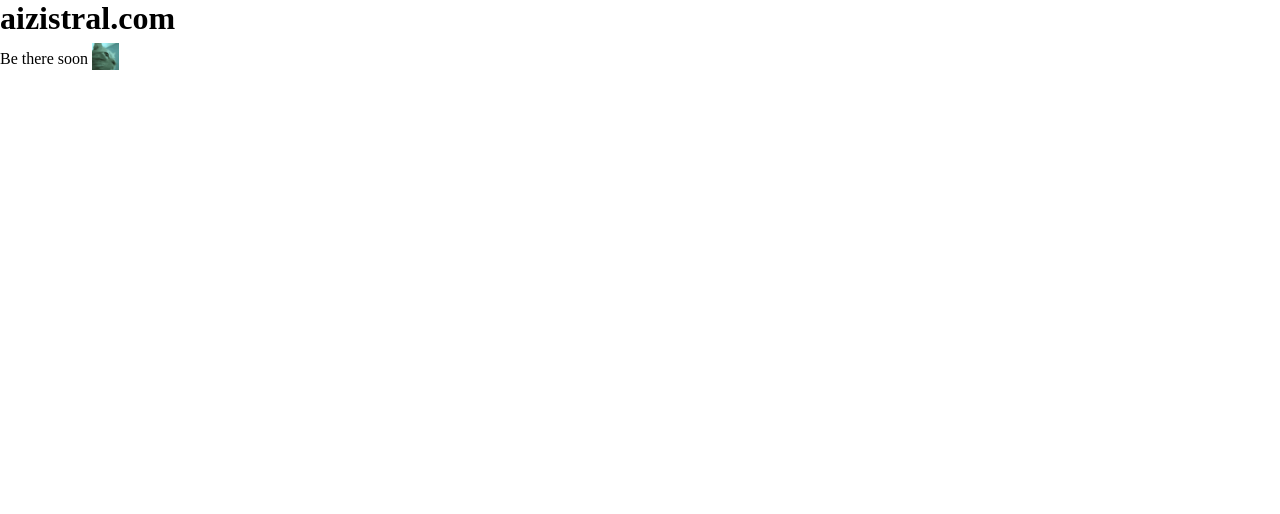
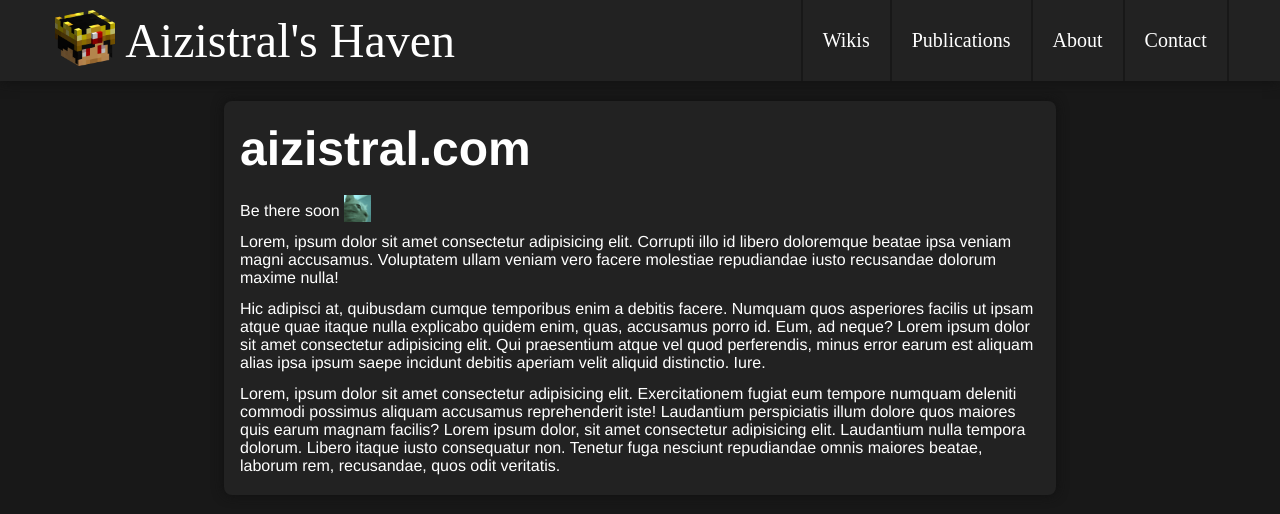
Before and after one commit to Aizistral-Studios/aizistral.com, a Jekyll site: the page built from index.html, in a window 1280 px wide. Shown: the top 514 px of the page. Built offline with Jekyll 4.4.1, drawn with Linux system fonts in a browser that asks for light colours.

Commit message:
Basic styles and header

```diff
--- a/_layouts/default.html
+++ b/_layouts/default.html
@@ -18,6 +18,20 @@
 	</head>
 
 	<body>
+		<header>
+			<nav>
+				<a href="/" class="header-logo">
+					<img src="/assets/images/aizhead_3dM.png" class="header-logo_img" alt="Logo" width="768" height="712">
+					<p class="header-logo_text">Aizistral's Haven</p>
+				</a>
+				<div class="header-buttons">
+					<a href="/wikis" class="header-button">Wikis</a>
+					<a href="/publications" class="header-button">Publications</a>
+					<a href="/about" class="header-button">About</a>
+					<a href="/contact" class="header-button">Contact</a>
+				</div>
+			</nav>
+		</header>
 		{{ content }}
 	</body>
 
--- a/_sass/main.scss
+++ b/_sass/main.scss
@@ -3,3 +3,101 @@
 	padding: 0;
 	box-sizing: border-box;
 }
+
+html {
+	font-family: 'Helvetica Neue', Helvetica, Arial, sans-serif;
+	font-weight: 300;
+}
+
+body {
+	background-color: #181818;
+	color: white;
+}
+
+h1 {
+	font-size: 3rem;
+}
+
+p {
+	font-size: 1rem;
+}
+
+p, h1, h2, h3, h4, h5, h6 {
+	margin-block: 0.8rem;
+}
+
+main {
+	max-width: 65%;
+	margin: 20px auto;
+	border-radius: 8px 8px 8px 8px;
+	background-color: #222222;
+	padding: 0.5rem 1rem;
+	box-shadow: 0px 0px 12px 0px #101010;
+}
+
+nav {
+	background-color: #222222;
+	display: flex;
+	box-shadow: 0px 0px 12px 0px #101010;
+}
+
+.centered {
+	text-align: left;
+}
+
+.header-logo {
+	display: flex;
+	flex-direction: row;
+	margin-left: 3.5%;
+	margin-right: 3.5%;
+	text-decoration: none;
+	//border-inline: #181818 solid 2px;
+}
+
+// .header-logo:hover {
+// 	background-color: #1f1f1f;
+// }
+
+.header-logo_img {
+	display: inline;
+	max-height: 3.5rem;
+	width: auto;
+	margin: 10px;
+}
+
+.header-logo_text {
+	font-family: 'Edwardian Script ITC';
+	font-size: 3rem;
+	font-weight: normal;
+	margin-right: 20px;
+}
+
+.header-buttons {
+	display: flex;
+	margin-left: auto;
+	margin-right: 4%;
+	align-items: center;
+}
+
+.header-button {
+	display: flex;
+	align-items: center;
+	height: 100%;
+	text-decoration: none;
+	padding-inline: 20px;
+	border-left: #181818 solid 2px;
+	font-family: 'Oswald';
+	font-size: 1.25rem;
+}
+
+.header-buttons:last-child {
+	border-right: #181818 solid 2px;
+}
+
+.header-button:hover {
+	background-color: #1d1d1d;
+}
+
+:any-link {
+	color: white;
+}
--- a/index.html
+++ b/index.html
@@ -5,8 +5,13 @@ description: Be there soon.
 ---
 
 <body>
-	<h1>aizistral.com</h1>
-	<div>
-		<p>Be there soon <img src="assets/emoji/cat_party.gif" width="27" style="transform: translateY(6px);" /></p>
-	</div>
+	<main>
+		<div class="centered">
+			<h1>aizistral.com</h1>
+			<p>Be there soon <img src="assets/emoji/cat_party.gif" width="27" style="transform: translateY(6px);" /></p>
+			<p>Lorem, ipsum dolor sit amet consectetur adipisicing elit. Corrupti illo id libero doloremque beatae ipsa veniam magni accusamus. Voluptatem ullam veniam vero facere molestiae repudiandae iusto recusandae dolorum maxime nulla!</p>
+			<p>Hic adipisci at, quibusdam cumque temporibus enim a debitis facere. Numquam quos asperiores facilis ut ipsam atque quae itaque nulla explicabo quidem enim, quas, accusamus porro id. Eum, ad neque? Lorem ipsum dolor sit amet consectetur adipisicing elit. Qui praesentium atque vel quod perferendis, minus error earum est aliquam alias ipsa ipsum saepe incidunt debitis aperiam velit aliquid distinctio. Iure.</p>
+			<p>Lorem, ipsum dolor sit amet consectetur adipisicing elit. Exercitationem fugiat eum tempore numquam deleniti commodi possimus aliquam accusamus reprehenderit iste! Laudantium perspiciatis illum dolore quos maiores quis earum magnam facilis? Lorem ipsum dolor, sit amet consectetur adipisicing elit. Laudantium nulla tempora dolorum. Libero itaque iusto consequatur non. Tenetur fuga nesciunt repudiandae omnis maiores beatae, laborum rem, recusandae, quos odit veritatis.</p>
+		</div>
+	</main>
 </body>
```
